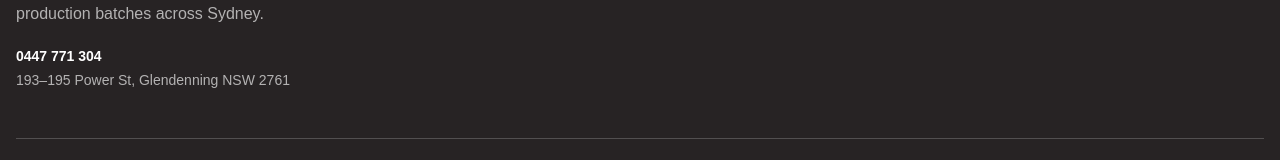
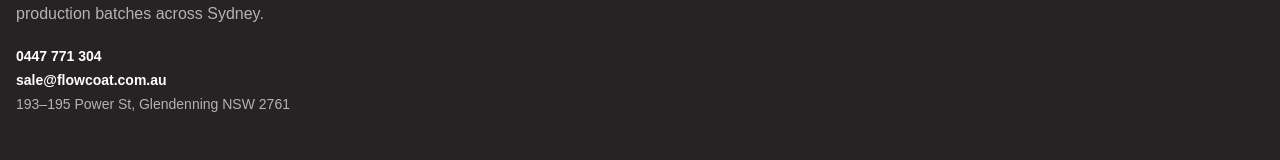
Before and after one commit to thomasdomegaj-eng/website-flow, a Next.js app: page /terms in a window 1280 px wide. Shown: the part 756-916 px from the top of the page. Built offline with nearby package versions, Linux system fonts and the light colour scheme; no server answers.

Commit message:
Add sales email to footer

```diff
--- a/components/site-footer.tsx
+++ b/components/site-footer.tsx
@@ -11,6 +11,7 @@
           <p className="mt-5 max-w-md text-white/65">Commercial powder coating for metal parts, fabrications and production batches across Sydney.</p>
           <div className="mt-5 space-y-1 text-sm text-white/65">
             <p><a href={`tel:${business.phoneHref}`} className="font-bold text-white hover:text-[var(--brand)]">{business.phoneDisplay}</a></p>
+            <p><a href={`mailto:${business.email}`} className="font-bold text-white hover:text-[var(--brand)]">{business.email}</a></p>
             <address className="not-italic">{business.addressDisplay}</address>
           </div>
         </div>
```
